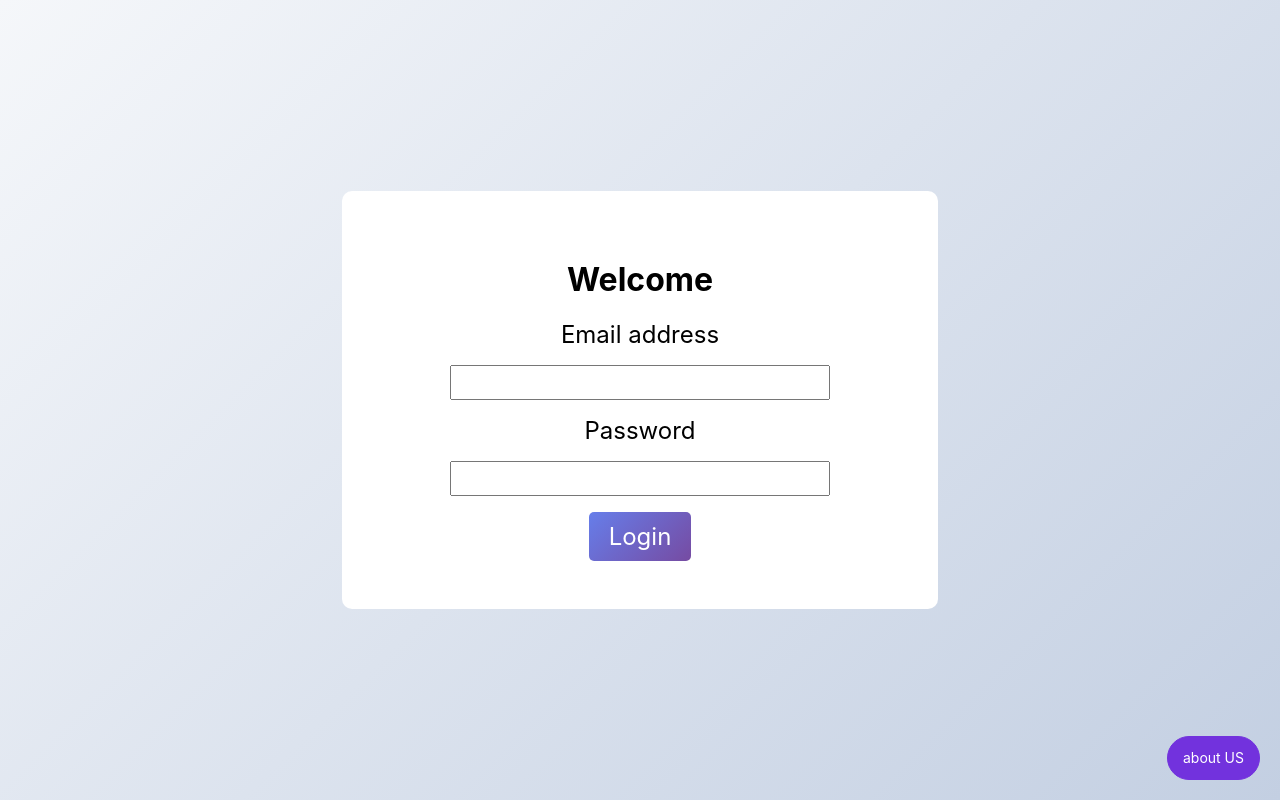
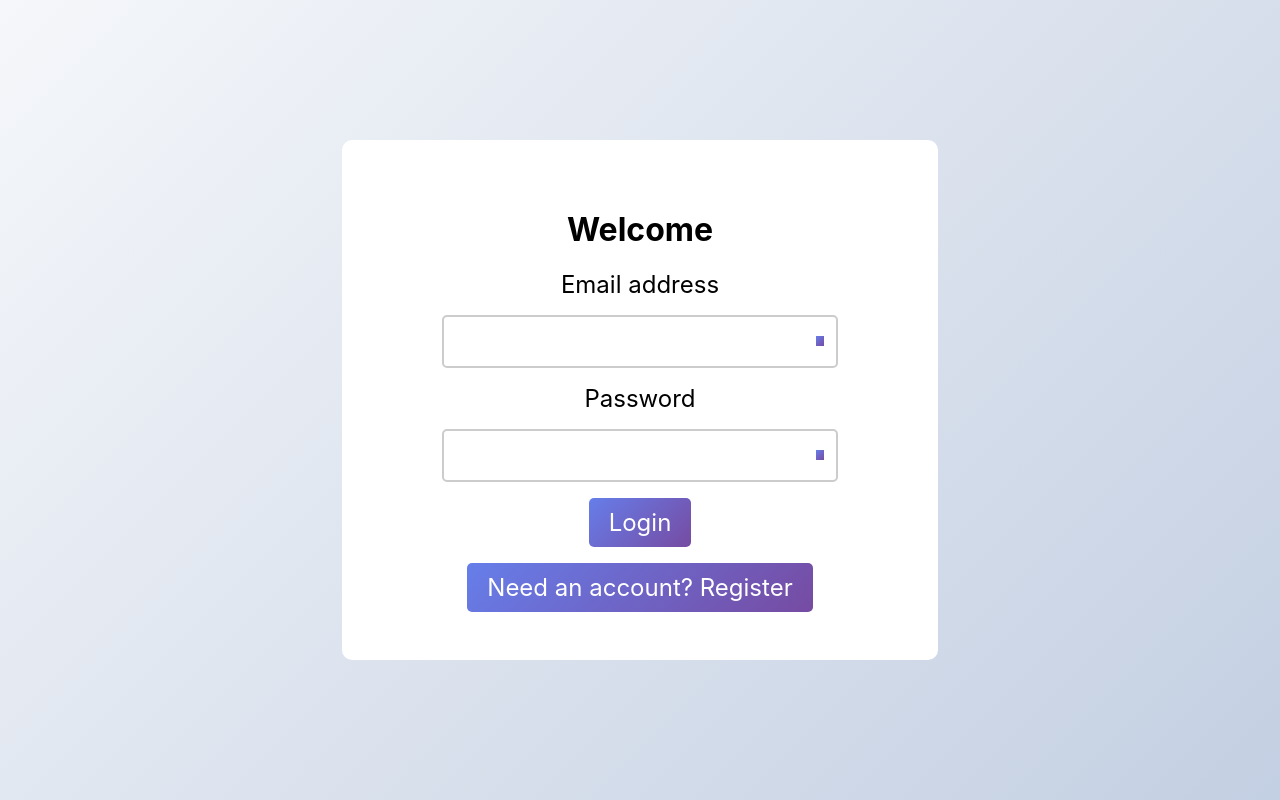
Before and after one commit to Ashside/WebQuestionBank, a Vue app in the folder src/frontend/: page / in a window 1280 px wide. Shown: the top 800 px of the page. Built offline with nearby package versions, Linux system fonts and the light colour scheme.

Commit message:
增加注册视图

```diff
--- a/src/frontend/src/views/LoadShortAnswer.vue
+++ b/src/frontend/src/views/LoadShortAnswer.vue
@@ -48,7 +48,7 @@ const handleSubmit = async () => {
     username: storeUsername.value
   };
   try {
-    const response = await axios.post('http://localhost:8081/api/question_bank/addQuestion/simpleAnswer', payload);
+    const response = await axios.post('http://localhost:8081/api/questionBank/addQuestion/simpleAnswer', payload);
     console.log('Data submitted successfully:', response.data);
     if (response.status === 200 && response.data.success) {
       router.push('/home');
--- a/src/frontend/src/views/LoginView.vue
+++ b/src/frontend/src/views/LoginView.vue
@@ -1,45 +1,67 @@
 <template>
   <div class="login-container">
-    <div class="login-card shadow-lg">
+    <!-- 使用v-if和v-else来切换登录和注册表单 -->
+    <div v-if="isLogin" class="login-card shadow-lg">
+      <!-- 登录表单 -->
       <h1 class="text-center mb-4">Welcome</h1>
       <form @submit.prevent="handleLogin">
         <div class="form-floating mb-3 text-center">
           <div><label for="email">Email address</label></div>
           <p></p>
-          <input
-              type="email"
-              class="form-control text-center"
-              id="email"
-              v-model="email"
-              required
-          />
+          <input type="email" class="form-control text-center" id="email" v-model="email" required />
         </div>
         <p></p>
         <div class="form-floating mb-3 text-center">
           <div><label for="password">Password</label></div>
           <p></p>
-          <input
-              type="password"
-              class="form-control text-center"
-              id="password"
-              v-model="password"
-              required
-          />
+          <input type="password" class="form-control text-center" id="password" v-model="password" required />
         </div>
         <p></p>
-        <button
-            class="btn btn-primary w-100"
-            type="submit"
-            :disabled="isLoading"
-        >
+        <button class="btn btn-primary w-100" type="submit" :disabled="isLoading">
           <span v-if="isLoading" class="spinner-border spinner-border-sm" role="status" aria-hidden="true"></span>
           <span v-if="!isLoading">Login</span>
           <span v-if="isLoading">Logging in...</span>
         </button>
       </form>
+      <!-- 切换到注册按钮 -->
+      <p></p>
+      <button @click="toggleForm" class="btn btn-primary w-100">Need an account? Register</button>
     </div>
-    <div class="circle-button-container">
-      <van-button round type="success" color="#7232dd" to="about">about US</van-button>
+
+    <div v-else class="login-card shadow-lg">
+      <!-- 注册表单 -->
+      <h1 class="text-center mb-4">Register</h1>
+      <form @submit.prevent="handleRegister">
+        <div class="form-floating mb-3 text-center">
+          <div><label for="new-email">Email address</label></div>
+          <p></p>
+          <input type="email" class="form-control text-center" id="new-email" v-model="newEmail" required />
+        </div>
+        <p></p>
+        <div class="form-floating mb-3 text-center">
+          <div><label for="new-password">Password</label></div>
+          <p></p>
+          <input type="password" class="form-control text-center" id="new-password" v-model="newPassword" required />
+        </div>
+        <p></p>
+        <!-- 新增用户角色选择 -->
+        <div class="form-floating mb-3 text-center">
+          <div><label for="role">Role</label></div>
+          <select id="role" class="form-control" v-model="role">
+            <option value="user">User</option>
+            <option value="admin">Admin</option>
+          </select>
+        </div>
+        <p></p>
+        <button class="btn btn-primary w-100" type="submit" :disabled="isLoading">
+          <!-- 注册按钮内容 -->
+            <span v-if="isLoading" class="spinner-border spinner-border-sm" role="status" aria-hidden="true"></span>
+            <span v-if="!isLoading">Register</span>
+            <span v-if="isLoading">Registering...</span>
+        </button>
+      </form>
+      <p></p>
+      <button @click="toggleForm" class="btn btn-primary w-100">Already have an account? Login</button>
     </div>
   </div>
 </template>
@@ -52,7 +74,11 @@ import store from "@/store";
 
 const email = ref('');
 const password = ref('');
+const newEmail = ref('');
+const newPassword = ref('');
 const isLoading = ref(false);
+const isLogin = ref(true);  // 初始为登录视图
+const role = ref('user');  // 默认为用户角色
 
 const handleLogin = async () => {
   isLoading.value = true;
@@ -76,6 +102,35 @@ const handleLogin = async () => {
     isLoading.value = false;
   }
 };
+
+const handleRegister = async () => {
+  isLoading.value = true;
+  try {
+    const response = await axios.post('http://localhost:8081/api/usr/loginCheck', {
+          email: email.value,
+          password: password.value,
+          type: role.value,
+        },
+        {
+          headers: {
+            'Content-Type': 'application/json',
+          }
+        });
+    if (response.status === 200 && response.data.success) {
+      store.dispatch('login', email.value);
+      alert('Logged in successfully!');
+      await router.push('/home');
+    }
+  } catch (error) {
+    alert('Failed to login.');
+  } finally {
+    isLoading.value = false;
+  }
+};
+
+const toggleForm = () => {
+  isLogin.value = !isLogin.value;  // 切换表单
+};
 </script>
 
 <style scoped>
@@ -85,10 +140,9 @@ const handleLogin = async () => {
   justify-content: center;
   min-height: 100vh;
   background: linear-gradient(135deg, #f5f7fa 0%, #c3cfe2 100%);
-  position: relative; /* Add this to make the pseudo-element position relative to the container */
+  position: relative;
 }
 
-/* Add the following styles for the pseudo-element */
 .login-container::before {
   content: '';
   position: absolute;
@@ -96,19 +150,19 @@ const handleLogin = async () => {
   left: 50%;
   width: 200%;
   height: 100%;
-  background-size: contain; /* Ensure the background images are contained within the element */
+  background-size: contain;
   z-index: -1;
   transform: translateX(-50%) skewX(-20deg);
 }
 
 .login-card {
   background: #fff;
-  padding: 3rem; /* 增加padding以增大卡片 */
+  padding: 3rem;
   border-radius: 10px;
   width: 100%;
-  max-width: 500px; /* 增加max-width以增大卡片 */
+  max-width: 500px;
   animation: fadeIn 1s ease-in-out;
-  text-align: center; /* 设置卡片内容居中 */
+  text-align: center;
 }
 
 @keyframes fadeIn {
@@ -125,33 +179,50 @@ const handleLogin = async () => {
 .btn-primary {
   background: linear-gradient(135deg, #667eea 0%, #764ba2 100%);
   border: none;
-  font-size: 1.5rem; /* 调整这个值以设置所需的字号 */
-  color: white; /* 设置文字颜色为白色 */
-  padding: 10px 20px; /* 添加一些内边距，使按钮更大一些 */
-  border-radius: 5px; /* 添加圆角 */
-  cursor: pointer; /* 鼠标悬停时显示指针 */
-  transition: background 0.3s ease; /* 平滑过渡效果 */
+  font-size: 1.5rem;
+  color: white;
+  padding: 10px 20px;
+  border-radius: 5px;
+  cursor: pointer;
+  transition: background 0.3s ease;
 }
 
 .btn-primary:focus, .btn-primary:hover {
   background: linear-gradient(135deg, #5a67d8 0%, #6b46c1 100%);
 }
 
-/* 让表单文本居中 */
 .form-floating label {
   width: 100%;
   text-align: center;
-  font-size: 1.5rem; /* 调整这个值以设置所需的字号 */
+  font-size: 1.5rem;
 }
 
-.form-control {
+.form-control, select {
   text-align: center;
-  font-size: 1.5rem; /* 调整这个值以设置所需的字号 */
+  font-size: 1.5rem;
+  border: 2px solid #ccc;
+  padding: 10px;
+  border-radius: 5px;
+  cursor: pointer;
+  appearance: none; /* Remove default styling */
+  background: linear-gradient(135deg, #667eea 0%, #764ba2 100%) no-repeat right .75rem center/8px 10px;
+  color: black;
 }
 
-.circle-button-container {
+select option {
+  background: white;
+  color: black;
+}
+
+/* Add custom arrow using CSS */
+select::after {
+  content: "";
   position: absolute;
-  bottom: 20px;
-  right: 20px;
+  right: 15px;
+  top: 50%;
+  border-left: 6px solid transparent;
+  border-right: 6px solid transparent;
+  border-top: 6px solid white; /* Arrow color */
+  transform: translateY(-50%);
 }
 </style>
```
Also changed, not shown: 1 other file (tests, documents, lock files or other folders).
